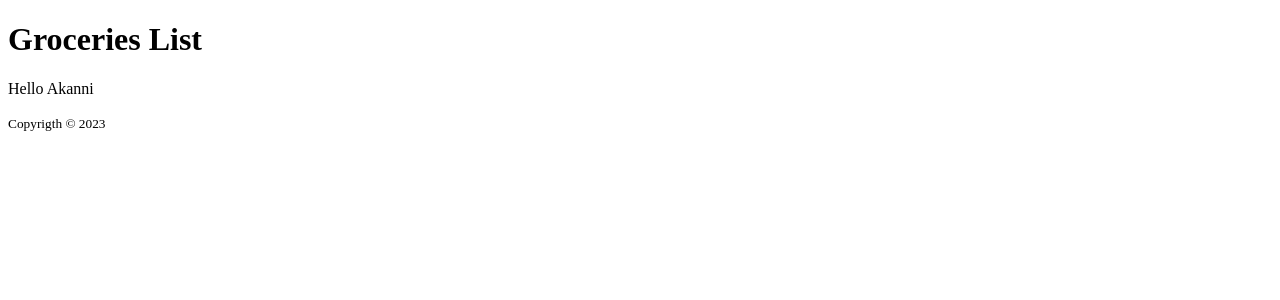
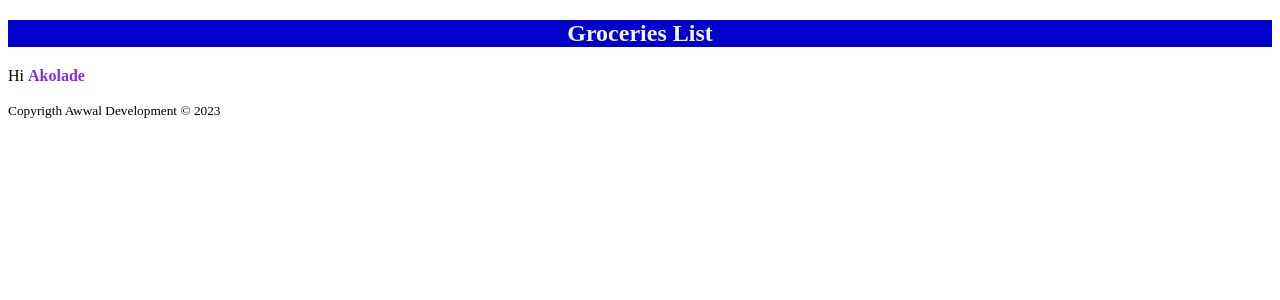
Before and after one commit to awwallawal/grocery_app_react, a React (Vite) app: page / in a window 1280 px wide. Shown: the top 300 px of the page. Built offline with nearby package versions, Linux system fonts and the light colour scheme.

Commit message:
Using inline  styling in JSX

```diff
--- a/src/App.css
+++ b/src/App.css
@@ -0,0 +1,4 @@
+span {
+ font-weight: bold;
+ color: blueviolet;
+}
--- a/src/App.jsx
+++ b/src/App.jsx
@@ -5,7 +5,6 @@ import './App.css'
 
 function App() {
 
-  const myName = "Awwal"
   return (
     <>
       <Header />
--- a/src/Footer.jsx
+++ b/src/Footer.jsx
@@ -1,10 +1,12 @@
 import React from 'react'
 
 function Footer() {
- const thisYear = new Date().getFullYear();
+  const thisYear = new Date().getFullYear();
+  const myName = "Awwal";
+
   return (
     <footer>
-      <small>Copyrigth &copy; {thisYear} </small>
+      <small> Copyrigth {myName} Development  &copy; {thisYear} </small>
     </footer>
   )
 }
--- a/src/Header.jsx
+++ b/src/Header.jsx
@@ -2,9 +2,15 @@ import React from 'react'
 
 function Header() {
   return (
-    <header>
-      <h1>Groceries List</h1>
-    </header>
+      <header>
+        <nav>
+          <h1 style={{
+           backgroundColor: "mediumblue",
+           color: "whitesmoke",
+           textAlign: "center"
+          }} >Groceries List</h1>
+        </nav>
+      </header>
   )
 }
 
--- a/src/MainContent.jsx
+++ b/src/MainContent.jsx
@@ -1,19 +1,19 @@
 import React from 'react'
 
 function MainContent() {
+  const handleNameChange = () => {
 
- const handleNameChange = () => {
-  const namesArray = ['Awwal', 'Akolade', 'Akanni', 'Adebayo', ];
-  const randomNumber = Math.floor(Math.random()*namesArray.length);
-  return namesArray[randomNumber];
- }
+    const nameArray = ['Awwal', 'Akolade', 'Adebayo'];
+    const randomNumber = Math.floor(Math.random()*nameArray.length);
+    return nameArray[randomNumber];
+    // Created a function to randomly change the name displayed on the page on refresh using the randomNumber const to change the name picked from the names array.
+  }
 
   return (
     <main>
-       <section>
-         <p> Hello { handleNameChange() } </p>
-         {/* Remember to use the ()/callback function on a function you have called */}
-       </section>
+      <section>
+        <p>Hi <span> {handleNameChange()} </span> </p>
+      </section>
     </main>
   )
 }
```
Also changed, not shown: src/main.jsx (+3 -10 lines).
